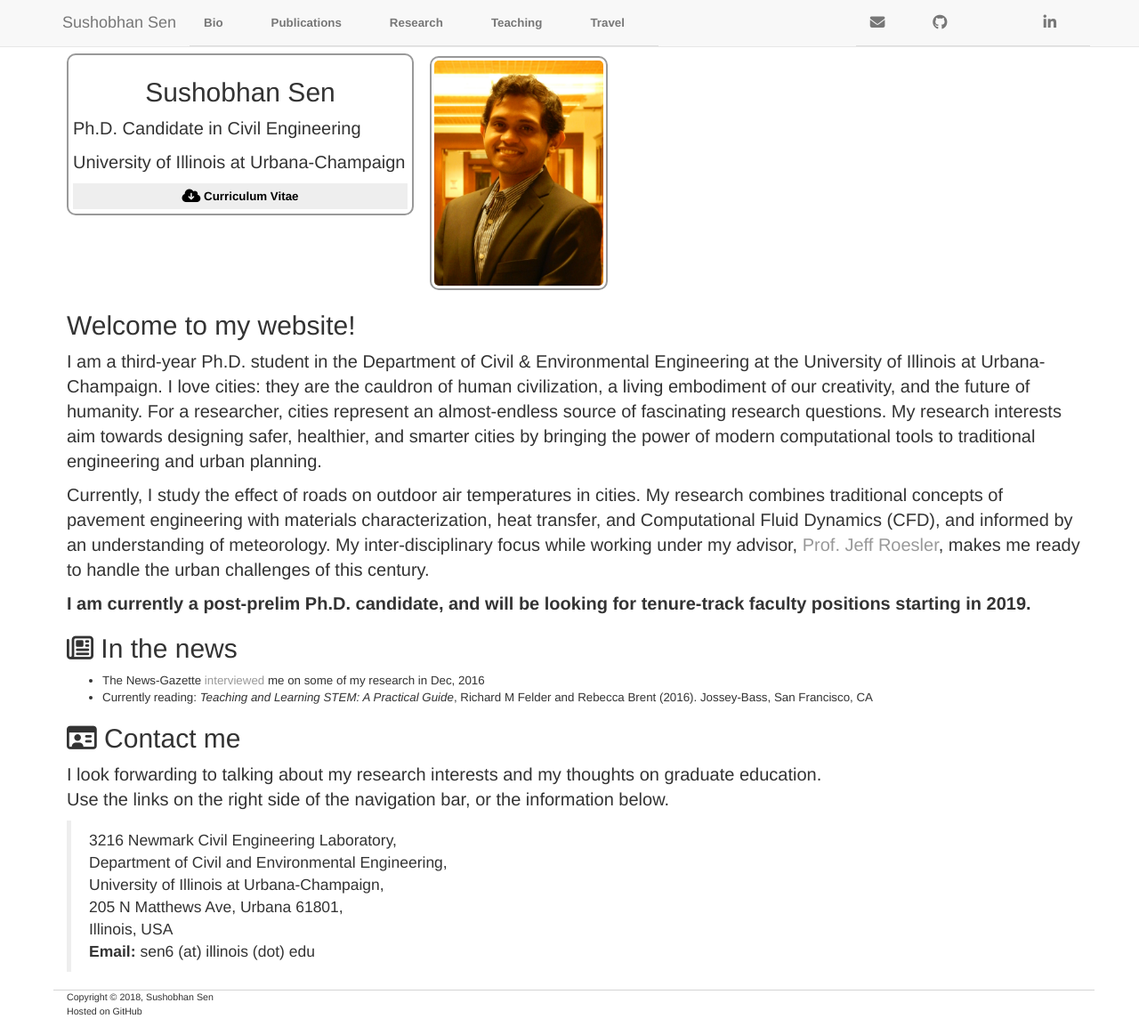
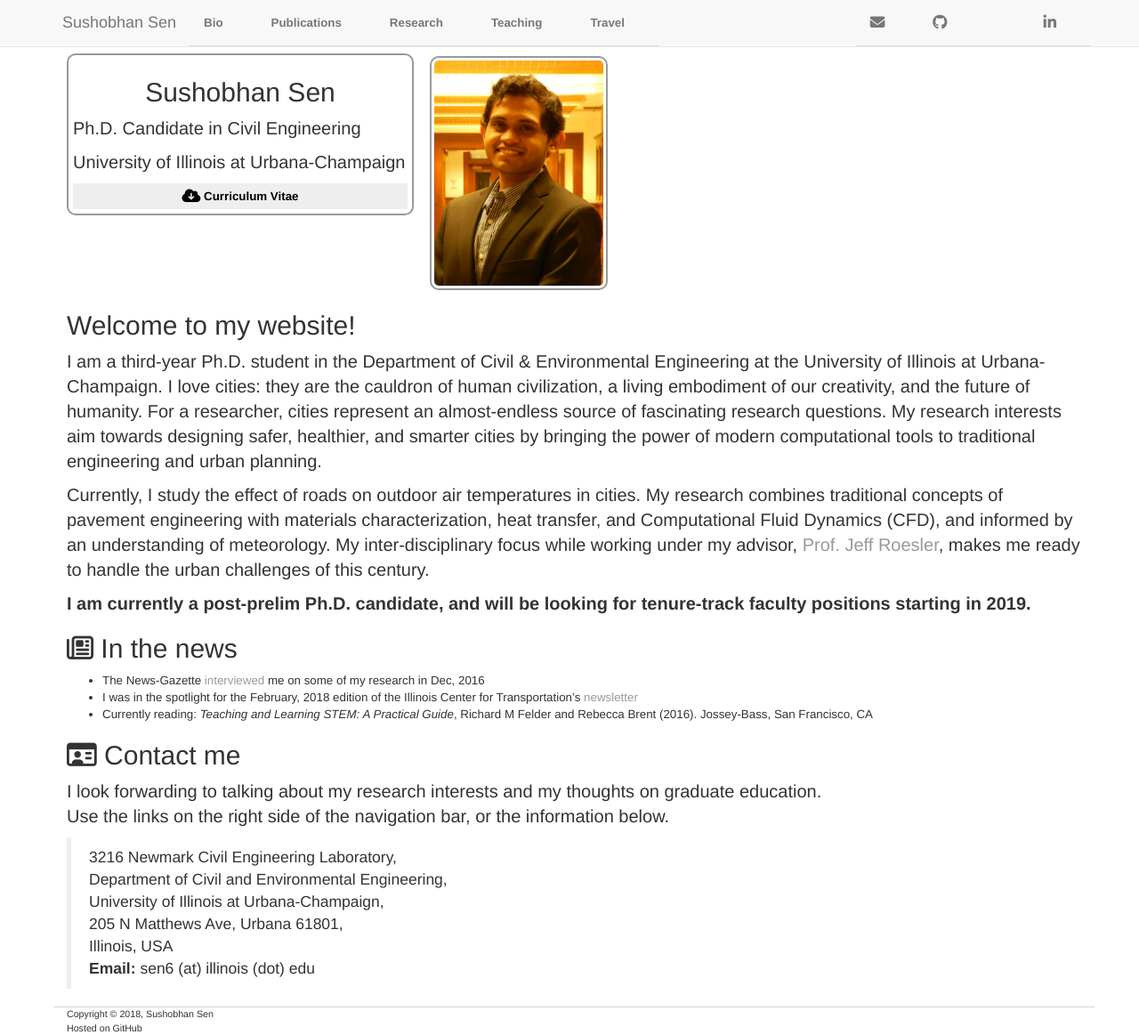
Before and after one commit to sushobhansen/sushobhansen.github.io, a Jekyll site: the page built from index.md, in a window 1280 px wide and 1163 px high. Shown: the whole window at 89% size. Built offline with Jekyll 4.4.1, drawn with Linux system fonts in a browser that asks for light colours; nearby versions of some CDN libraries; a style sheet for code colours, icons or effects is not loaded.

Commit message:
Added ICT newsletter news

```diff
--- a/index.md
+++ b/index.md
@@ -32,6 +32,7 @@ Currently, I study the effect of roads on outdoor air temperatures in cities. My
 
 ## <i class="fa fa-newspaper-o"></i> In the news
 - The News-Gazette [interviewed](http://www.news-gazette.com/video/2016-12-23/wired-sushobhan-sen.html) me on some of my research in Dec, 2016
+- I was in the spotlight for the February, 2018 edition of the Illinois Center for Transportation's [newsletter](http://ict.illinois.edu/2018/01/26/ict-student-spotlight-sushobhan-sen/)
 - Currently reading: *Teaching and Learning STEM: A Practical Guide*, Richard M Felder and Rebecca Brent (2016). Jossey-Bass, San Francisco, CA
 
 ## <i class="fa fa-id-card-o"></i> Contact me
```
